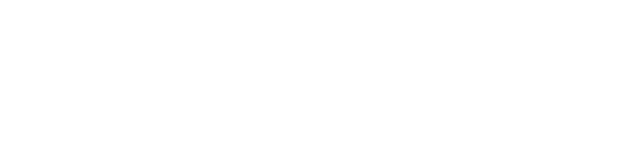
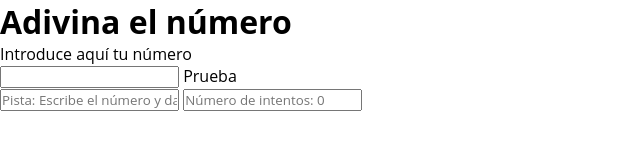
Before and after one commit to Crisferdi8/Evaluaci-n-JS-Cristina-Fern-ndez, a plain HTML site: page index.html in a window 1280 px wide. Shown: the whole page, without its empty margins (0-640 px from the left). Drawn offline with Linux system fonts and the light colour scheme.

Commit message:
add inputs

```diff
--- a/index.html
+++ b/index.html
@@ -10,6 +10,12 @@
 </head>
 
 <body>
+    <h1>Adivina el número</h1>
+    <p>Introduce aquí tu número</p>
+    <input type="number" id="Prueba">
+    <label type="submit" for="Prueba">Prueba</label><br>
+    <input type="text" placeholder="Pista: Escribe el número y dale a prueba">
+    <input type="text" placeholder="Número de intentos: 0">
     <script type="text/javascript" src="./js/main.js"></script>
 </body>
 
```
